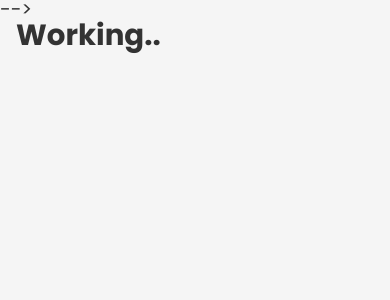
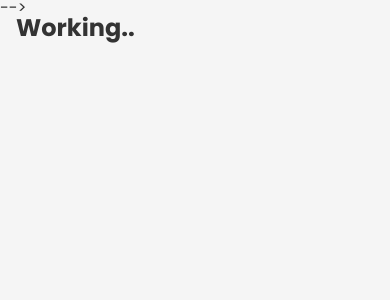
Before and after one commit to Dangereye/context-app, a React (Create React App) app: page / in a window 390 px wide. Shown: the top 300 px of the page. Built offline with nearby package versions, Linux system fonts and the light colour scheme.

Commit message:
Basic setup

```diff
--- a/scss/partials/_global.scss
+++ b/scss/partials/_global.scss
@@ -9,7 +9,7 @@
 
 body {
   background-color: $body-bg-color;
-  font-size: clamp(1.6rem, 5vw, 2rem);
+  font-size: clamp(1.6rem, 2.5vw, 2rem);
   color: $text-dark-color;
 }
 
--- a/src/css/main.css
+++ b/src/css/main.css
@@ -15,7 +15,7 @@ html {
 
 body {
   background-color: whitesmoke;
-  font-size: clamp(1.6rem, 5vw, 2rem);
+  font-size: clamp(1.6rem, 2.5vw, 2rem);
   color: #333333;
 }
 
--- a/src/css/main.min.css
+++ b/src/css/main.min.css
@@ -1 +1 @@
-@import url("https://fonts.googleapis.com/css2?family=Poppins:ital,wght@0,100;0,200;0,300;0,400;0,500;0,600;0,700;0,800;0,900;1,100;1,200;1,300;1,400;1,500;1,600;1,700;1,800;1,900&display=swap");html{font-family:'Poppins', sans-serif;font-size:62.5%;line-height:1}*,*::before,*::after{margin:0;padding:0;box-sizing:border-box}body{background-color:#f5f5f5;font-size:clamp(1.6rem, 5vw, 2rem);color:#333}.container{width:100%;max-width:140rem;padding:0 1.6rem}section{display:flex;justify-content:center}.app{min-height:100vh}
+@import url("https://fonts.googleapis.com/css2?family=Poppins:ital,wght@0,100;0,200;0,300;0,400;0,500;0,600;0,700;0,800;0,900;1,100;1,200;1,300;1,400;1,500;1,600;1,700;1,800;1,900&display=swap");html{font-family:'Poppins', sans-serif;font-size:62.5%;line-height:1}*,*::before,*::after{margin:0;padding:0;box-sizing:border-box}body{background-color:#f5f5f5;font-size:clamp(1.6rem, 2.5vw, 2rem);color:#333}.container{width:100%;max-width:140rem;padding:0 1.6rem}section{display:flex;justify-content:center}.app{min-height:100vh}
```
